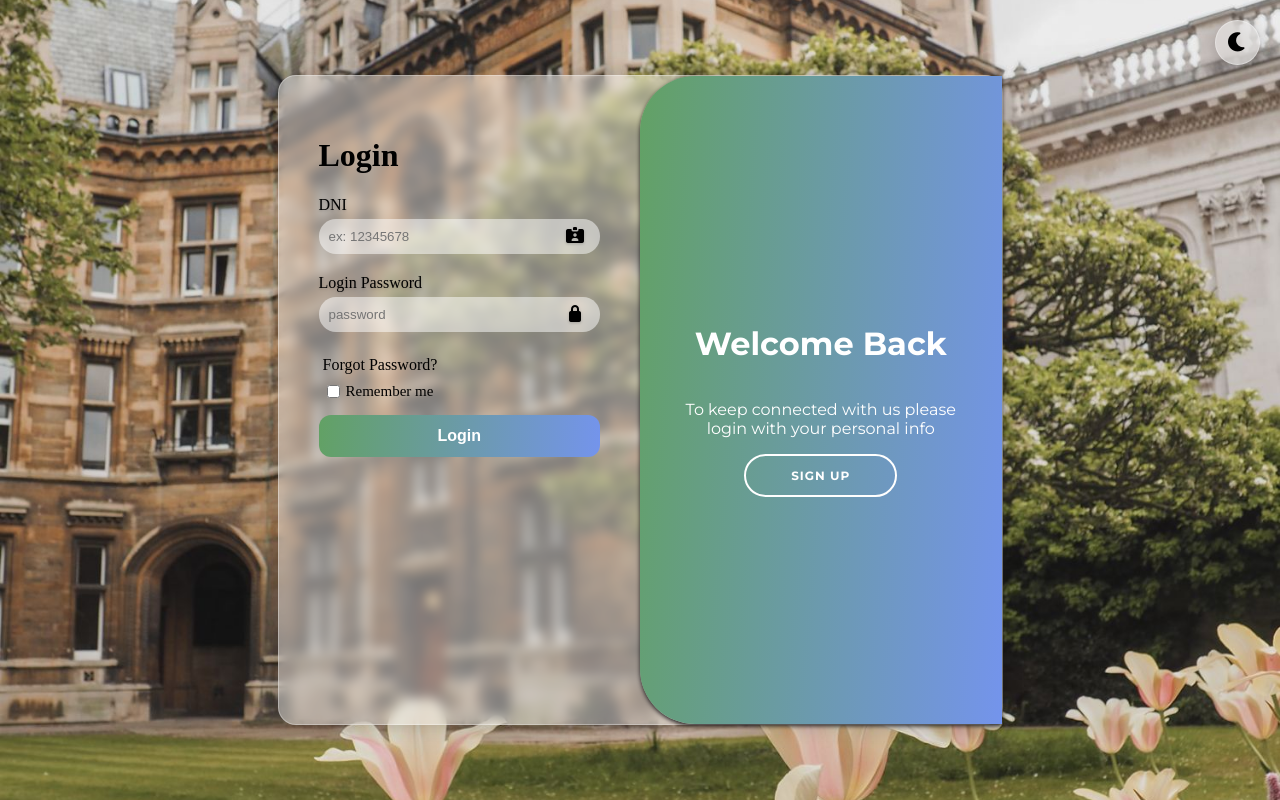
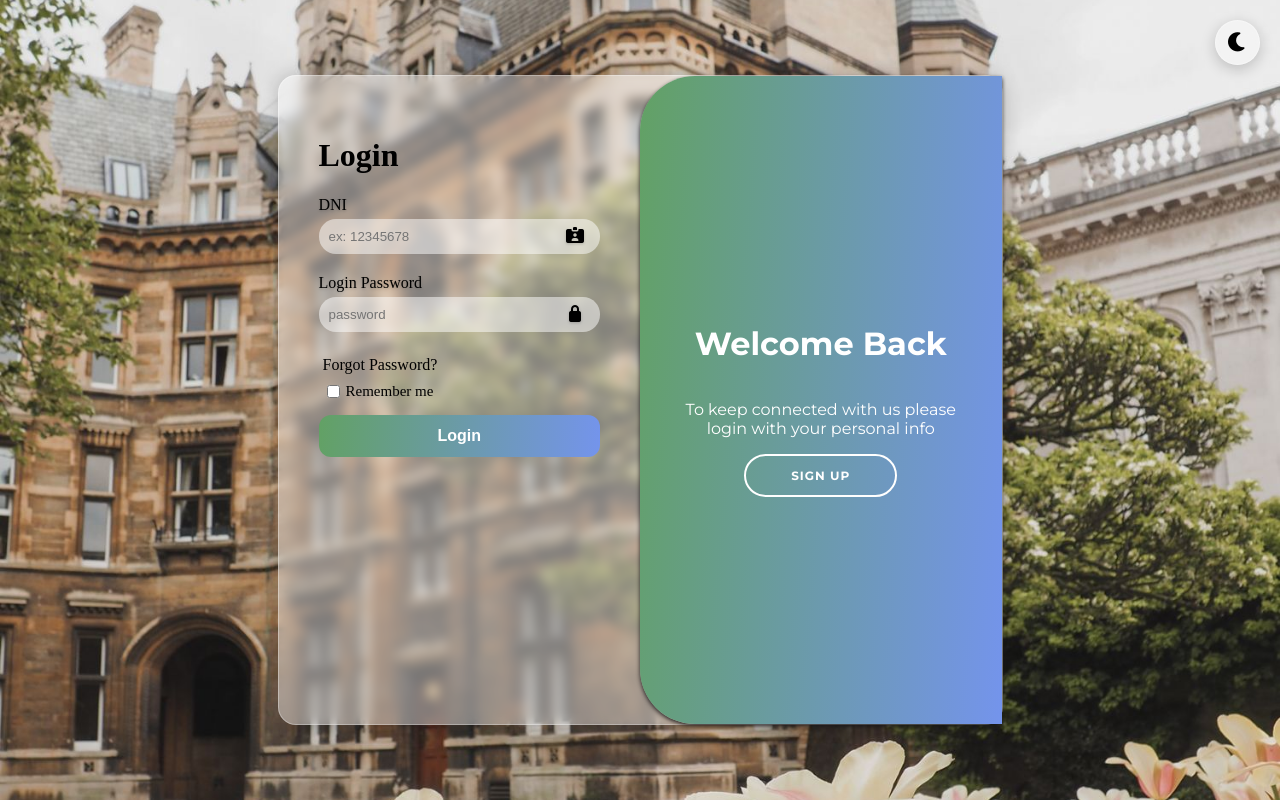
Before and after one commit to HenC1709/School-No-Borders, a plain HTML site: page index.html in a window 1280 px wide. Drawn offline with nearby package versions, Linux system fonts and the light colour scheme.

Commit message:
fix: adjust login background position

```diff
--- a/css/login-register.css
+++ b/css/login-register.css
@@ -5,7 +5,7 @@ body {
     justify-content: center;
     align-items: center;
     background-size: cover;
-    background-position: center;
+    background-position: center 40%;
 }
 #login-container {
     width: 725px;
```
